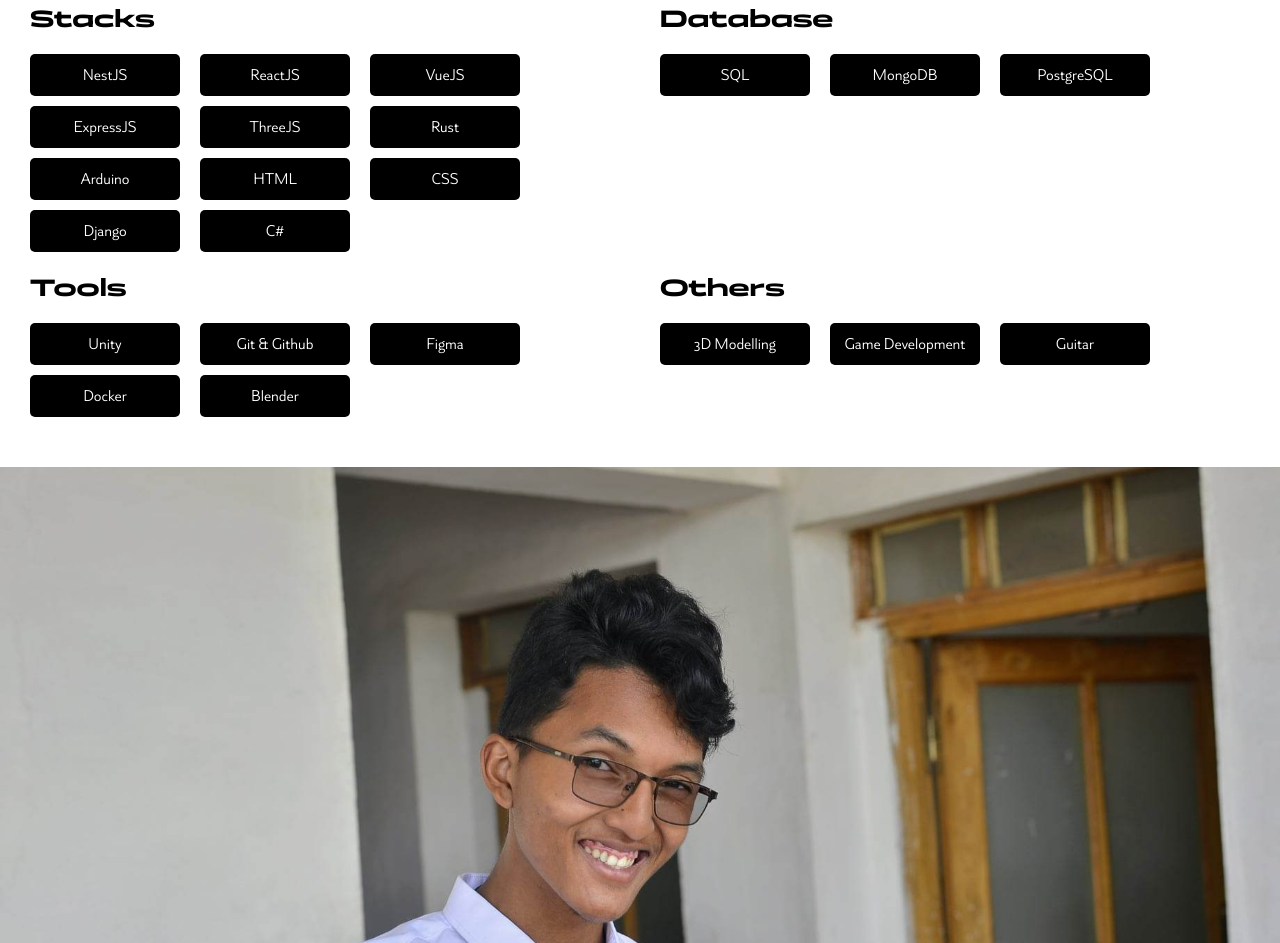
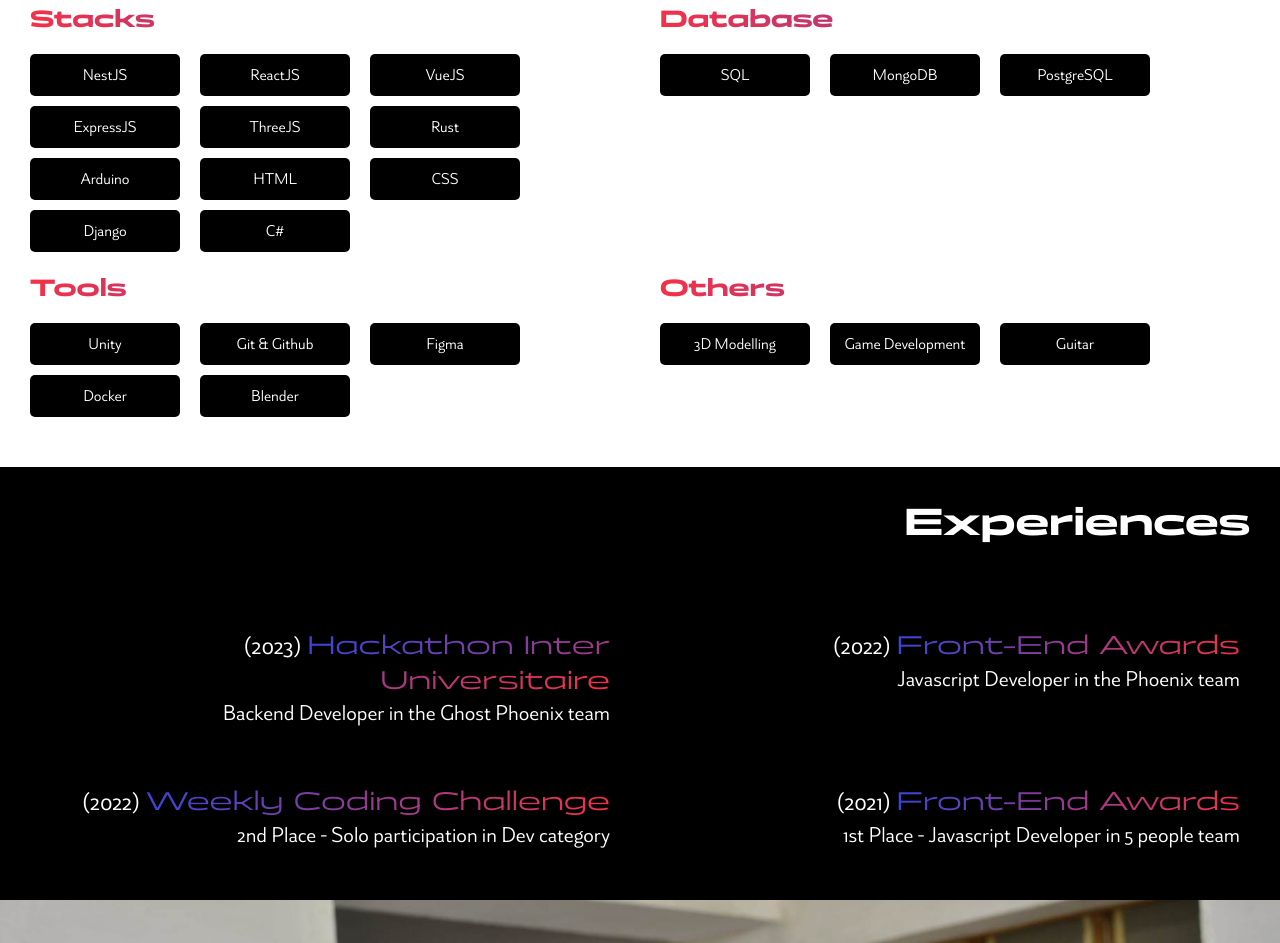
Before and after one commit to Daatoa-Raketaka/WCC_ED3_S3, a website built with Vite: page index.html in a window 1280 px wide. Shown: the part 1737-2680 px from the top of the page. Built offline with nearby package versions, Linux system fonts and the light colour scheme.

Commit message:
feat: card & descriptions

```diff
--- a/index.html
+++ b/index.html
@@ -111,6 +111,39 @@
           </div>
         </div>
       </div>
+      <div class="experiences">
+        <h1 data-lang="xp"></h1>
+        <div class="container">
+          <div class="experience">
+            <p class="title">
+              <span class="date">(2023)</span>
+              <span class="text">Hackathon Inter Universitaire</span>
+            </p>
+            <p class="description" data-lang="daatoa-xp-1"></p>
+          </div>
+          <div class="experience">
+            <p class="title">
+              <span class="date">(2022)</span>
+              <span class="text">Front-End Awards</span>
+            </p>
+            <p class="description" data-lang="daatoa-xp-2"></p>
+          </div>
+          <div class="experience">
+            <p class="title">
+              <span class="date">(2022)</span>
+              <span class="text">Weekly Coding Challenge</span>
+            </p>
+            <p class="description" data-lang="daatoa-xp-3"></p>
+          </div>
+          <div class="experience">
+            <p class="title">
+              <span class="date">(2021)</span>
+              <span class="text">Front-End Awards</span>
+            </p>
+            <p class="description" data-lang="daatoa-xp-4"></p>
+          </div>
+        </div>
+      </div>
     </div>
     <!-- Raketaka -->
     <div class="Raketaka">
@@ -161,7 +194,41 @@
           </div>
         </div>
       </div>
+      <div class="experiences">
+        <h1 data-lang="xp"></h1>
+        <div class="container">
+          <div class="experience">
+            <p class="title">
+              <span class="date">(2023)</span>
+              <span class="text">Hackathon Inter Universitaire</span>
+            </p>
+            <p class="description" data-lang="raketaka-xp-1"></p>
+          </div>
+          <div class="experience">
+            <p class="title">
+              <span class="date">(2022)</span>
+              <span class="text">Front-End Awards</span>
+            </p>
+            <p class="description" data-lang="raketaka-xp-2"></p>
+          </div>
+          <div class="experience">
+            <p class="title">
+              <span class="date">(2022)</span>
+              <span class="text">Weekly Coding Challenge</span>
+            </p>
+            <p class="description" data-lang="raketaka-xp-3"></p>
+          </div>
+          <div class="experience">
+            <p class="title">
+              <span class="date">(2021)</span>
+              <span class="text">Front-End Awards</span>
+            </p>
+            <p class="description" data-lang="raketaka-xp-4"></p>
+          </div>
+        </div>
+      </div>
     </div>
+  </div>
   </div>
 
   <!-- Custom cursor -->
--- a/lang.json
+++ b/lang.json
@@ -23,5 +23,45 @@
         "mg": "Izaho dia mpianatra mavitrika eo amin'ny sehatra \"informatique\" ary tsy mitsahatra ny mianatra mba hitondra famoronana vaovao indray.",
         "fr": "Je suis un étudiant passionné, constamment motivé par l'apprentissage et la création de solutions novatrices.",
         "en": "I am a passionate student that always motivated by learning and creating innovative solutions."
+    },
+    "daatoa-xp-1": {
+        "mg": "Backend Developer tao amin'ny ekipa Ghost Phoenix",
+        "fr": "Développeur backend dans l'equipe Ghost Phoenix",
+        "en": "Backend Developer in the Ghost Phoenix team"
+    },
+    "daatoa-xp-2": {
+        "mg": "Javascript Developer tao amin'ny ekipa Phoenix",
+        "fr": "Développeur Javascript dans l'equipe Phoenix",
+        "en": "Javascript Developer in the Phoenix team"
+    },
+    "daatoa-xp-3": {
+        "mg": "Laharana faharoa - Fandraisana anjara izay nandeha irery tao amin'ny sokajy Dev",
+        "fr": "2ème Place - Participation en solo dans la catégorie Dev",
+        "en": "2nd Place - Solo participation in Dev category"
+    },
+    "daatoa-xp-4": {
+        "mg": "Laharana voalohany - Javascript Developer tao anaty ekipa rafetin'olona 5",
+        "fr": "1ère Place - Développeur Javascript dans une équipe de 5 personnes",
+        "en": "1st Place - Javascript Developer in 5 people team"
+    },
+    "raketaka-xp-1": {
+        "mg": "Frontend Developer tao amin'ny ekipa Ghost Phoenix",
+        "fr": "Développeur frontend dans l'equipe Ghost Phoenix",
+        "en": "Frontend Developer in the Ghost Phoenix team"
+    },
+    "raketaka-xp-2": {
+        "mg": "Integrator tao amin'ny ekipa Phoenix",
+        "fr": "Intégrateur HTML/CSS dans l'equipe Phoenix",
+        "en": "Integrator in the Phoenix team"
+    },
+    "raketaka-xp-3": {
+        "mg": "Fandraisana anjara izay nandeha irery tao amin'ny sokajy Front",
+        "fr": "Participation en solo dans la catégorie Front",
+        "en": "Solo participation in Front category"
+    },
+    "raketaka-xp-4": {
+        "mg": "Laharana voalohany - Integrator tao anaty ekipa rafetin'olona 5",
+        "fr": "1ère Place - Intégratuer HTML/CSS dans une équipe de 5 personnes",
+        "en": "1st Place - Integrator in 5 people team"
     }
 }
--- a/src/assets/scss/components/_main-content.scss
+++ b/src/assets/scss/components/_main-content.scss
@@ -80,6 +80,9 @@
           h2 {
             position: relative;
             font-family: "Panchang", sans-serif;
+            background: linear-gradient(to right, var(--red), var(--blue));
+            -webkit-background-clip: text;
+            -webkit-text-fill-color: transparent;
           }
 
           .list {
@@ -99,6 +102,68 @@
               padding: 10px 0;
               border-radius: 5px;
             }
+          }
+        }
+      }
+    }
+
+    .experiences {
+      position: relative;
+      width: 100%;
+      height: max-content;
+      background-color: black;
+      color: white;
+
+      h1 {
+        position: relative;
+        width: 100%;
+        height: max-content;
+        text-align: right;
+        padding: 30px $navbar-inline-padding;
+        font-family: "Panchang", sans-serif;
+        font-size: 3vw;
+      }
+
+      .container {
+        position: relative;
+        width: 100%;
+        height: max-content;
+        padding: 30px $navbar-inline-padding;
+        @include grid(repeat(2, 50%), auto);
+        column-gap: 20px;
+        row-gap: 15px;
+
+        @media screen and (max-width: 1024px) {
+          display: block;
+        }
+
+        .experience {
+          position: relative;
+          width: 100%;
+          height: max-content;
+          padding-inline: $navbar-inline-padding;
+          padding-block: 20px;
+
+          .title {
+            font-size: 26px;
+            text-align: right;
+
+            .date {
+              font-family: "Alpino", sans-serif;
+            }
+
+            .text {
+              font-family: "Panchang", sans-serif;
+              background: linear-gradient(to left, var(--red), var(--blue));
+              -webkit-background-clip: text;
+              -webkit-text-fill-color: transparent;
+            }
+          }
+
+          .description {
+            font-size: 22px;
+            font-family: "Alpino", sans-serif;
+            text-align: right;
           }
         }
       }
```
Also changed, not shown: 1 other file.
